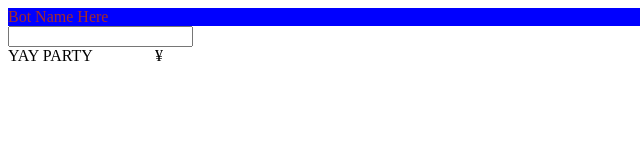
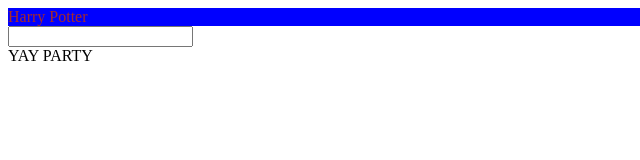
Before and after one commit to jesse11883/build-a-bot, a plain HTML site: page index.html in a window 1280 px wide. Shown: the full height of the page, 0-640 px from the left. Drawn offline with nearby package versions, Linux system fonts and the light colour scheme.

Commit message:
Classadoo autocommit

```diff
--- a/index.html
+++ b/index.html
@@ -5,14 +5,14 @@
   </head>
   <body>
     <div id="bot-name">
-      Bot Name Here
+      Harry Potter
     </div>
     <div id="bot-input-container">
       <input id="bot-input" type="text"/>
     </div>
     <div>
       <div id="bot-output">
-YAY PARTY¥
+YAY PARTY
       </div>
     </div>
     <script src="script.js">
```
